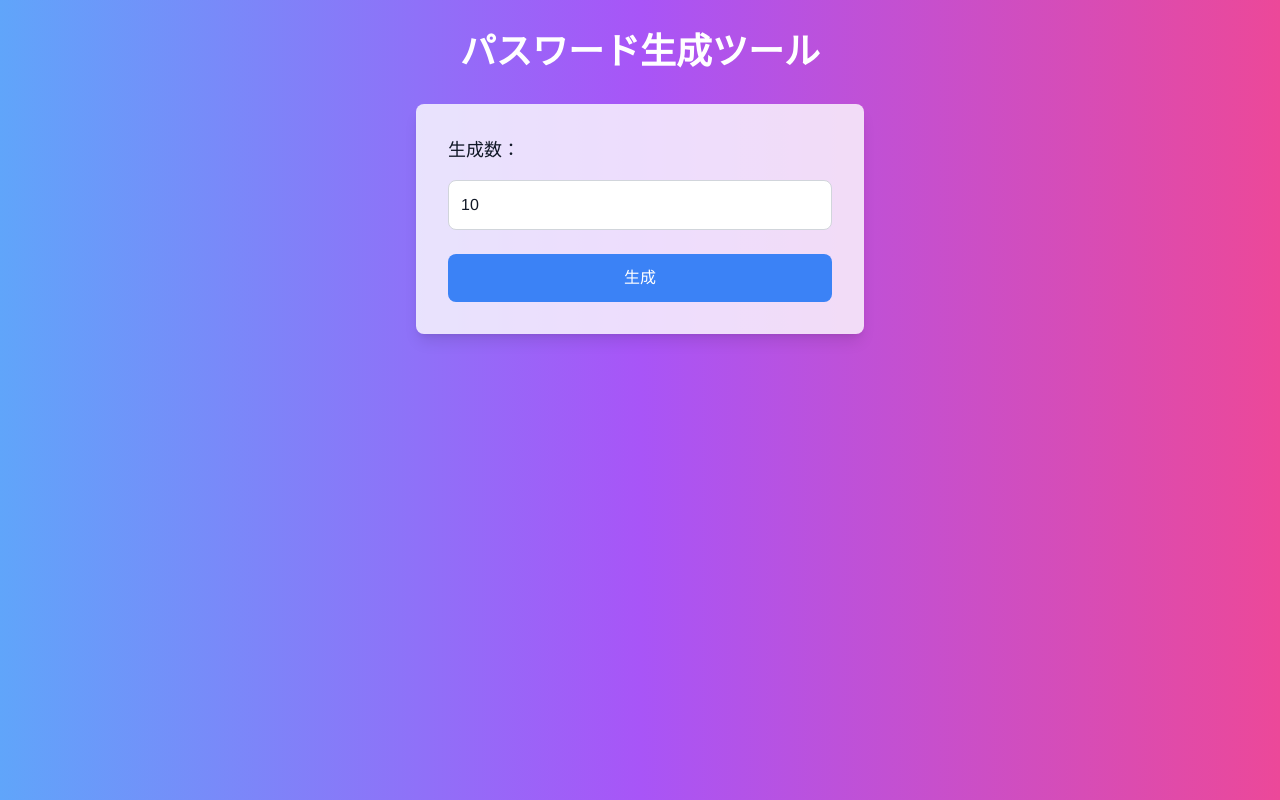
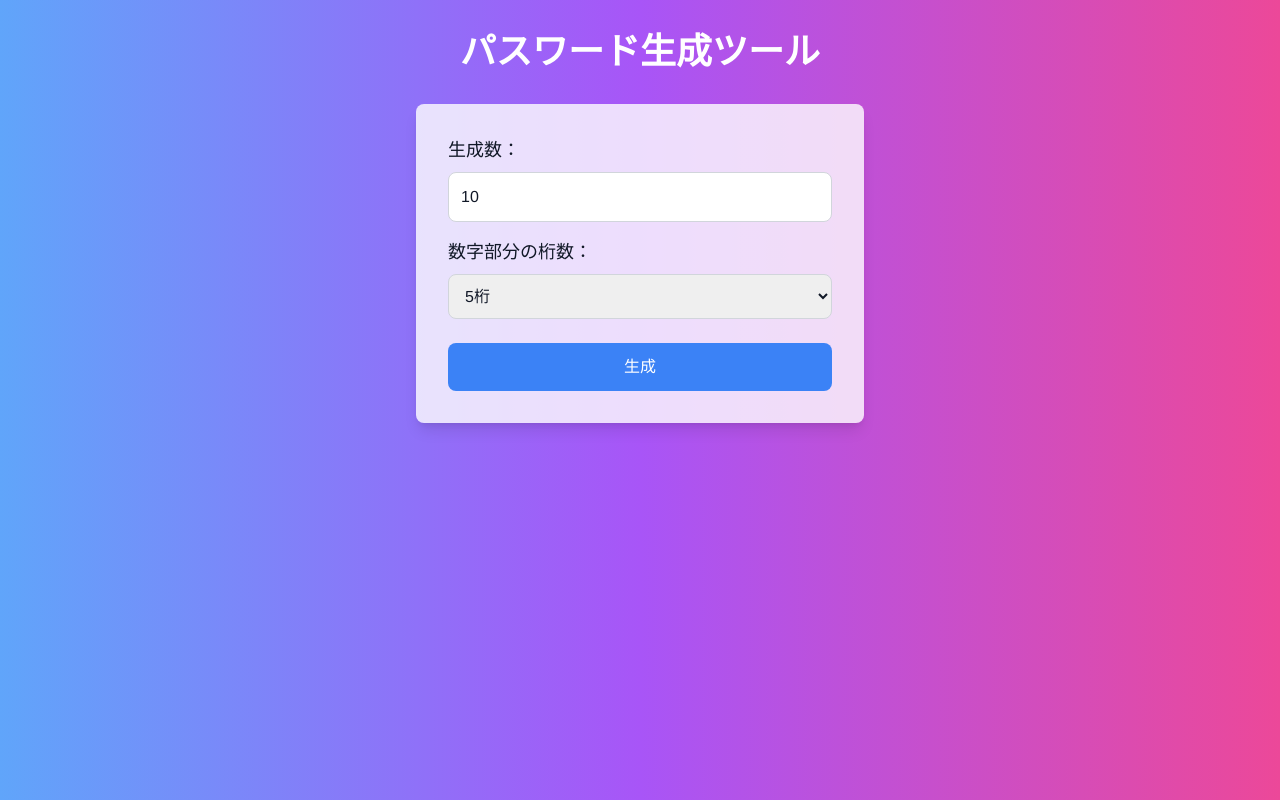
Before and after one commit to KIYOHA-RU/password-generator, a Flask app: page / in a window 1280 px wide. Run offline with Flask 3, Linux system fonts and the light colour scheme; some libraries are stand-ins or nearby versions.

Commit message:
Add digit length selection UI

```diff
--- a/app.py
+++ b/app.py
@@ -1,3 +1,4 @@
+
 from flask import Flask, render_template, send_file, request
 import io
 from openpyxl import Workbook
@@ -13,13 +14,13 @@ DB_NAME = "history.db"
 def init_db():
     conn = sqlite3.connect(DB_NAME)
     c = conn.cursor()
-    c.execute('''
+    c.execute("""
         CREATE TABLE IF NOT EXISTS history (
             id INTEGER PRIMARY KEY AUTOINCREMENT,
             password TEXT,
             created_at TIMESTAMP DEFAULT CURRENT_TIMESTAMP
         )
-    ''')
+    """)
     conn.commit()
     conn.close()
 
@@ -30,7 +31,7 @@ def save_history(password):
     conn.commit()
     conn.close()
 
-def generate_password():
+def generate_password(digit_length=5):
     custom_alphabet = "ABCDEFGHJKLMNPQRSTUVWXYZabcdefghijkmnpqrstuvwxyz"
 
     def has_consecutive_sequence(s):
@@ -51,7 +52,7 @@ def generate_password():
                 return True
         return False
 
-    def generate_non_consecutive_digits(length=5):
+    def generate_non_consecutive_digits(length):
         digits = string.digits
         while True:
             result = ''.join(random.choices(digits, k=length))
@@ -64,7 +65,7 @@ def generate_password():
         first_three = first_char + next_two_chars
         if has_repeated_characters(first_three):
             continue
-        last_digits = generate_non_consecutive_digits()
+        last_digits = generate_non_consecutive_digits(digit_length)
         return first_three + '-' + last_digits
 
 @app.route("/", methods=["GET", "POST"])
@@ -72,10 +73,11 @@ def index():
     passwords = []
     if request.method == "POST":
         count = int(request.form.get("count", 10))
+        digit_length = int(request.form.get("digit_length", 5))
         last_two = None
         for _ in range(count):
             while True:
-                pw = generate_password()
+                pw = generate_password(digit_length=digit_length)
                 pw_last_two = pw[-2:]
                 if pw_last_two != last_two:
                     passwords.append(pw)
--- a/templates/index.html
+++ b/templates/index.html
@@ -4,40 +4,39 @@
   <meta charset="UTF-8">
   <title>パスワード生成</title>
   <script src="https://cdn.tailwindcss.com"></script>
-  <!-- Ayuthaya + フォールバックフォント指定 -->
-  <style>
-    body {
-      font-family: 'Ayuthaya', 'Hiragino Sans', 'Helvetica Neue', 'Segoe UI', sans-serif;
-    }
-  </style>
 </head>
-<body class="bg-gradient-to-r from-blue-400 via-purple-500 to-pink-500 text-gray-900 min-h-screen flex flex-col items-center py-8">
+<body class="bg-gradient-to-r from-blue-400 via-purple-500 to-pink-500 text-gray-900 font-[Ayuthaya,Helvetica,sans-serif] min-h-screen flex flex-col items-center py-8">
 
   <h1 class="text-4xl font-bold text-center text-white mb-8">パスワード生成ツール</h1>
 
   <form method="POST" class="bg-white bg-opacity-80 p-8 rounded-lg shadow-lg w-full max-w-md mb-8">
-    <label class="block text-lg mb-4 text-gray-900">生成数：</label>
-    <input type="number" name="count" value="10" class="border border-gray-300 p-3 w-full rounded-lg mb-6 focus:outline-none focus:ring-2 focus:ring-blue-400">
+    <label class="block text-lg mb-2 text-gray-900">生成数：</label>
+    <input type="number" name="count" value="10" class="border border-gray-300 p-3 w-full rounded-lg mb-4 focus:outline-none focus:ring-2 focus:ring-blue-400">
+
+    <label class="block text-lg mb-2 text-gray-900">数字部分の桁数：</label>
+    <select name="digit_length" class="border border-gray-300 p-3 w-full rounded-lg mb-6">
+      <option value="4">4桁</option>
+      <option value="5" selected>5桁</option>
+    </select>
+
     <button type="submit" class="bg-blue-500 text-white px-6 py-3 rounded-lg w-full hover:bg-blue-600 transition">生成</button>
   </form>
 
   {% if passwords %}
-    <div class="flex gap-4 mb-6">
-      <!-- ダウンロードボタン -->
-      <form method="POST" action="/download" class="w-full">
+    <div class="flex gap-4 mb-6 w-full max-w-md">
+      <form method="POST" action="/download" class="w-1/2">
         {% for pw in passwords %}
           <input type="hidden" name="passwords" value="{{ pw }}">
         {% endfor %}
         <button type="submit" class="bg-green-500 text-white px-6 py-3 rounded-lg w-full hover:bg-green-600 transition">Excelダウンロード</button>
       </form>
 
-      <!-- 履歴ボタン -->
-      <form method="GET" action="/history" class="w-full">
-        <button type="submit" class="bg-gray-500 text-white px-6 py-3 rounded-lg w-full hover:bg-gray-600 transition">📜 履歴を見る</button>
+      <form method="GET" action="/history" class="w-1/2">
+        <button type="submit" class="bg-gray-700 text-white px-6 py-3 rounded-lg w-full hover:bg-gray-800 transition">📜 履歴を見る</button>
       </form>
     </div>
 
-    <h2 class="text-3xl font-semibold mb-4 text-gray-900">生成結果</h2>
+    <h2 class="text-3xl font-semibold mb-4 text-white">生成結果</h2>
     <ul class="bg-white bg-opacity-80 p-6 rounded-lg shadow-lg w-full max-w-md divide-y divide-gray-200">
       {% for pw in passwords %}
         <li class="py-3 text-lg text-gray-800">{{ pw }}</li>
```
Also changed, not shown: templates/history.html (+32 -22 lines).
